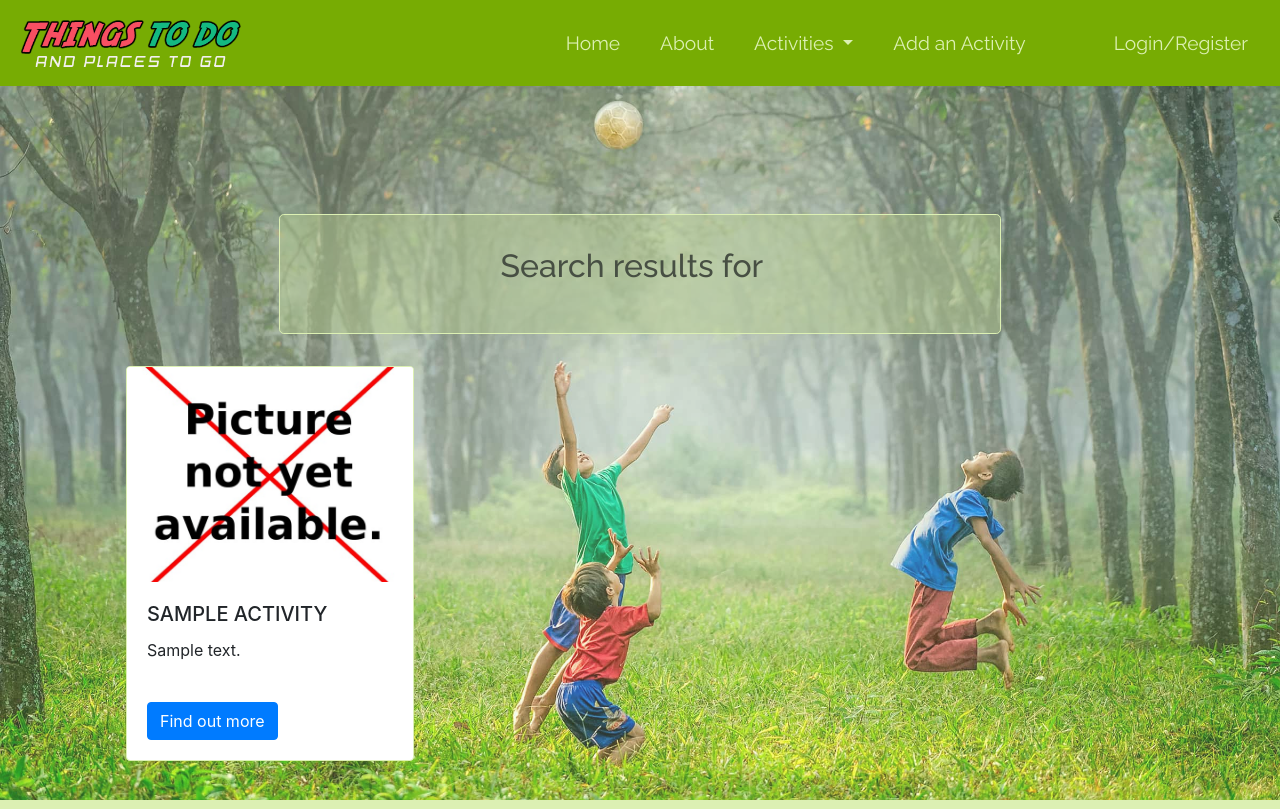
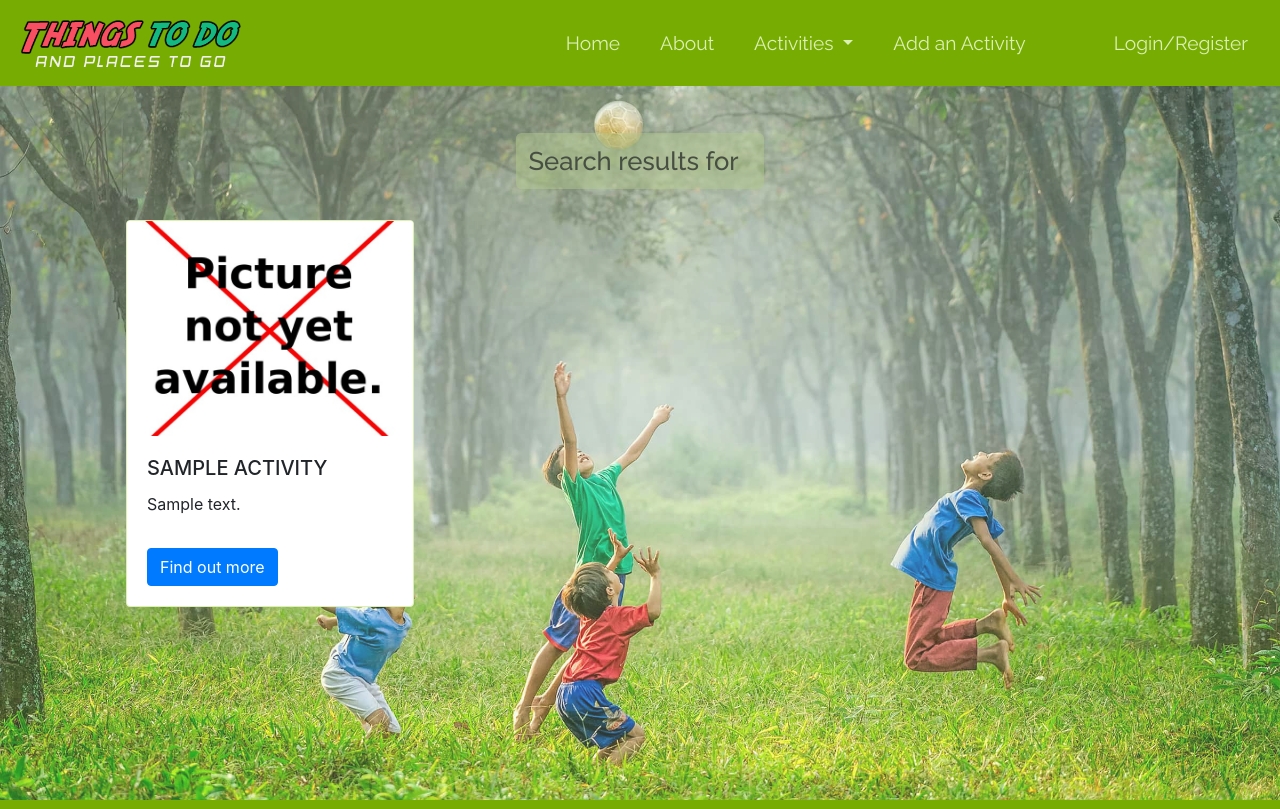
Before and after one commit to devtoguk/milestone-3-THINGS-TO-DO, a Flask app: template templates/results.html in a window 1280 px wide. Run offline with Flask 2, Linux system fonts and the light colour scheme; the template is opened without the code that fills it: most values are stand-ins (such as "Sample title", 1, 10 or a date in 2020); parts of the project's set-up code (start-up, migrations or seed data) failed here and were passed over; some libraries are stand-ins or nearby versions.

Commit message:
Re-style the results template page

```diff
--- a/static/css/style.css
+++ b/static/css/style.css
@@ -55,6 +55,8 @@
     border: 1px solid var(--themeSuperLightGreen)
 }
 
+
+
 /* Hero image */
 .hero__image {
     position: fixed;
@@ -75,16 +77,16 @@
 
 .jumbotron {
     width: 94%;
-    margin-top: 4rem;
-    padding: 1rem;
+    margin-top: 4em;
+    padding: 1em;
     background: var(--themeTranSeaGreen);
 }
 
 .jumbotron h1 {
-    margin-bottom: 1rem;
+    margin-bottom: 1em;
     color: var(--themeTreeBrown);
     font-family: 'Raleway', sans-serif;
-    font-size: 2rem;
+    font-size: 2em;
     font-weight: 500;
 }
 
@@ -102,7 +104,7 @@
 }
 
 .form__info-text {
-    margin-top: 1rem;
+    margin-top: 1em;
 }
 
 .form__header-bg {
@@ -127,6 +129,23 @@
     width: 94%;
 }
 
+/* Results */
+
+.results__title {
+    margin: 2em 0;
+    padding: 0.5em;
+}
+
+.results__title span {
+    padding: 0.5em;
+    background: var(--themeTranSeaGreen);
+    color: var(--themeTreeBrown);
+    font-family: 'Raleway', sans-serif;
+    font-size: 1.2em;
+    font-weight: 500;
+    border-radius: calc(.25em - 1px);
+}
+
 /* Small devices (landscape phones, 576px and up) */
 @media (min-width: 576px) {
 
@@ -142,12 +161,16 @@
 
     .jumbotron {
         width: 65%;
-        margin-top: 8rem;
-        padding: 2rem;
+        margin-top: 8em;
+        padding: 2em;
     }
 
     .login__form-width {
         width: 70%;
+    }
+
+    .results__title span {
+        font-size: 1.6em;
     }
 
 }
--- a/templates/results.html
+++ b/templates/results.html
@@ -1,11 +1,13 @@
 {% extends "base.html" %}
 {% block content %}
 
-<div class="jumbotron search__bg border__highlight mx-auto text-center">
-    <h1>Search results for&nbsp;&nbsp;
-    {% if results_type == "text" %}
-        " <strong>{{ search_phrase }}</strong> "</h1>
-    {% endif %}
+<div class="results__title text-center">
+    <span class="search__bg mx-auto text-center">
+        Search results for&nbsp;&nbsp;
+        {% if results_type == "text" %}
+            " <strong>{{ search_phrase }}</strong> "
+        {% endif %}
+    </span>
 </div>
 
 <div class="container">
@@ -25,7 +27,7 @@
                         <h5 class="card-title">{{ activity.title|upper }}</h5>
                         <p class="card-text">{{ activity.shortDescr }}</p>
                         <!-- <p class="card-text">{{ activity._id }}</p> -->
-                        <a href="#" class="btn btn-primary mt-4">Find out more</a>
+                        <a href="#" class="btn btn-primary mt-3">Find out more</a>
                     </div>
                 </div>
             </div>
```
